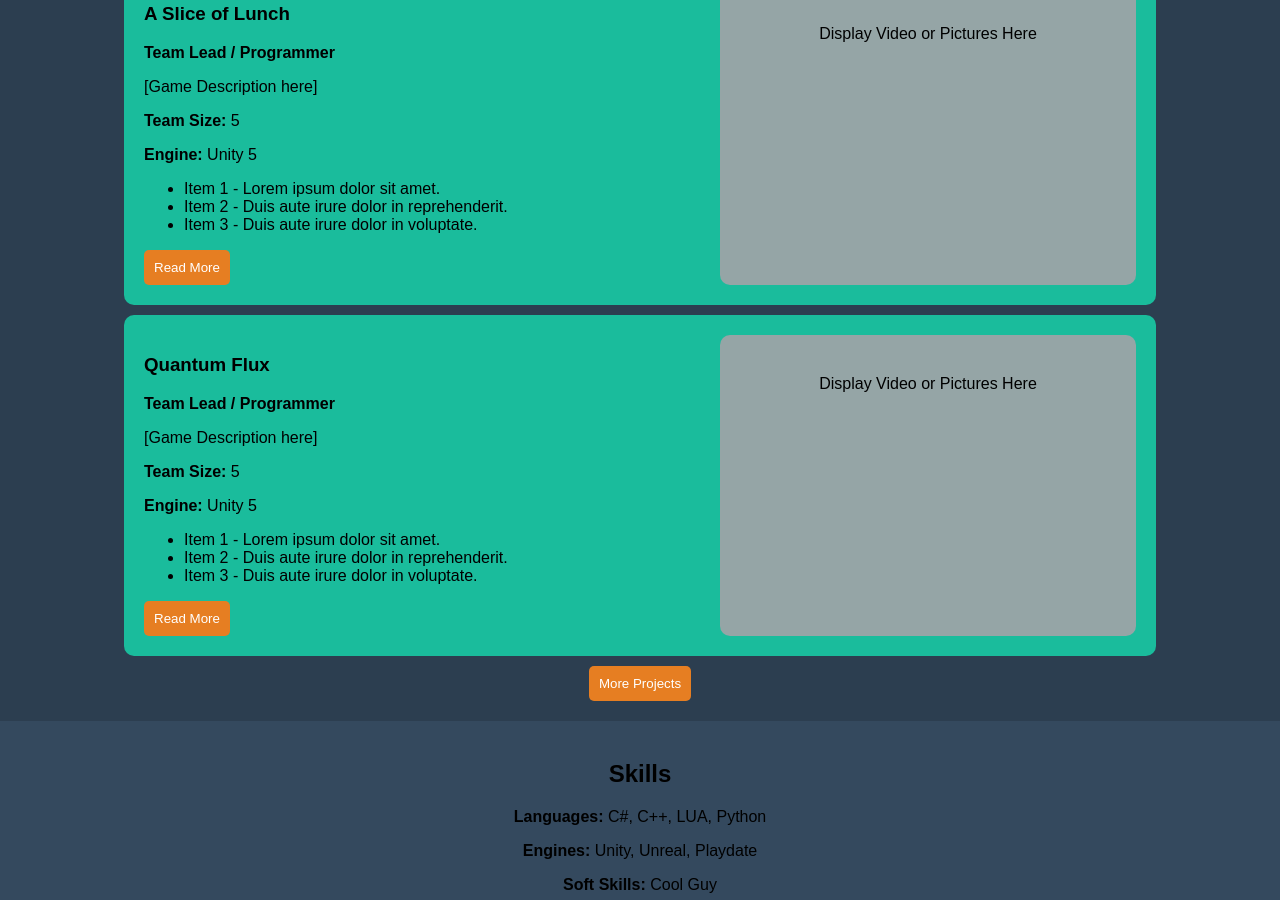
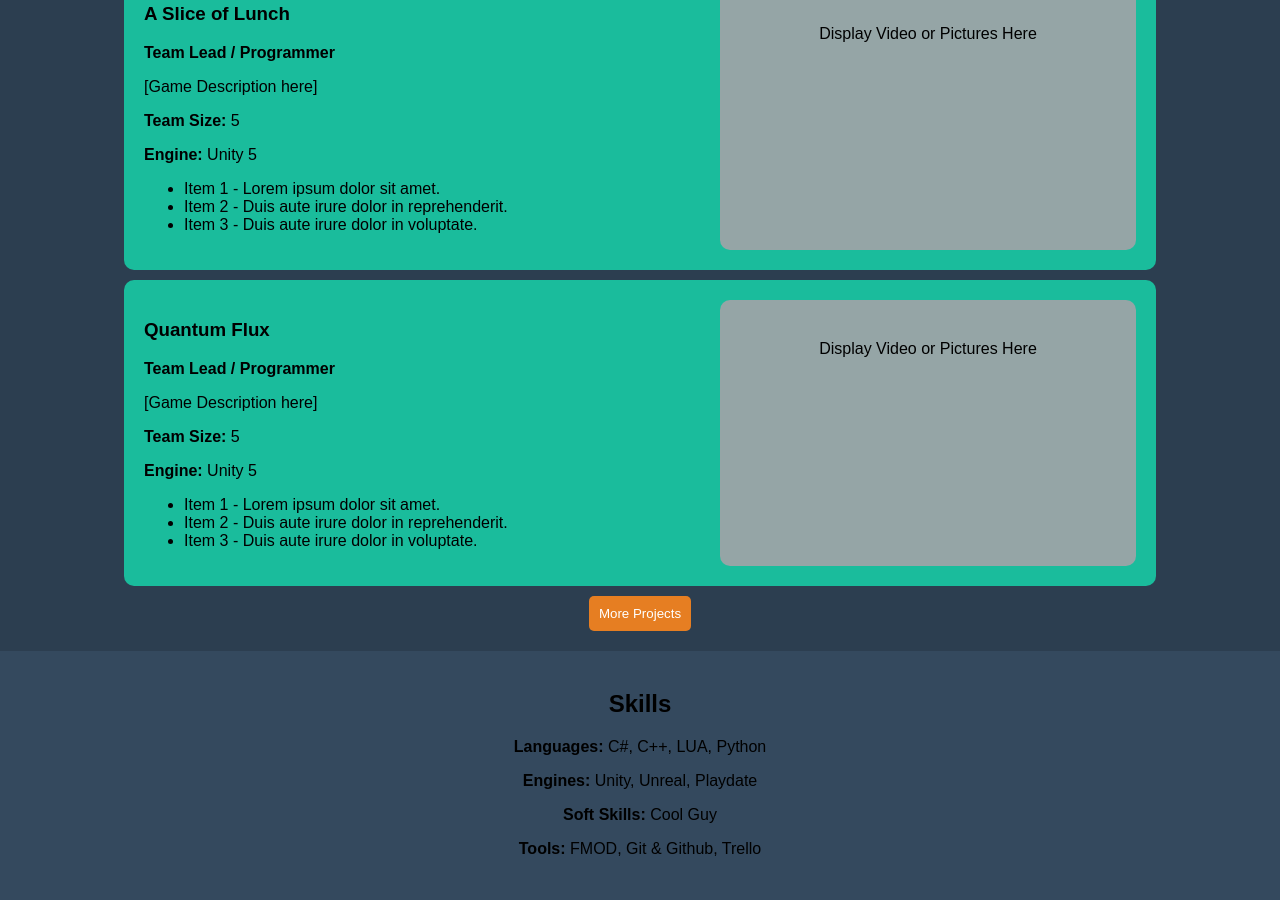
Before and after one commit to Waffle-Fish/Waffle-Fish.github.io, a Jekyll site: the page built from README.md, in a window 1280 px wide and 900 px high, scrolled down 913 px. Built offline with Jekyll 4.4.1, drawn with Linux system fonts in a browser that asks for light colours; our own code applies the rules of GitHub Pages for plain Markdown files.

Commit message:
hid read more buttons

```diff
--- a/_layouts/default.html
+++ b/_layouts/default.html
@@ -51,7 +51,7 @@
                     <li>Item 2 - Duis aute irure dolor in reprehenderit.</li>
                     <li>Item 3 - Duis aute irure dolor in voluptate.</li>
                 </ul>
-                <button class="btn">Read More</button>
+                <!-- <button class="btn">Read More</button> -->
             </div>
             <div class="project-media">Display Video or Pictures Here</div>
         </div>
@@ -68,7 +68,7 @@
                     <li>Item 2 - Duis aute irure dolor in reprehenderit.</li>
                     <li>Item 3 - Duis aute irure dolor in voluptate.</li>
                 </ul>
-                <button class="btn">Read More</button>
+                <!-- <button class="btn">Read More</button> -->
             </div>
             <div class="project-media">Display Video or Pictures Here</div>
         </div>
```
